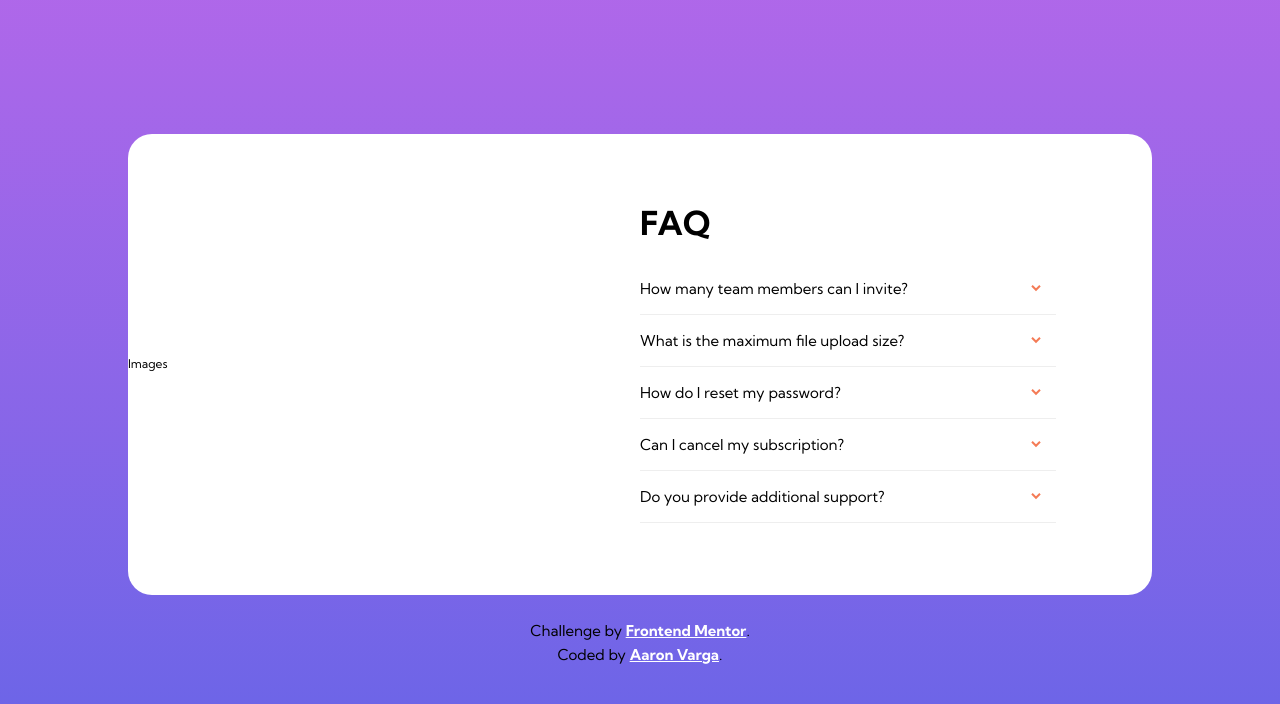
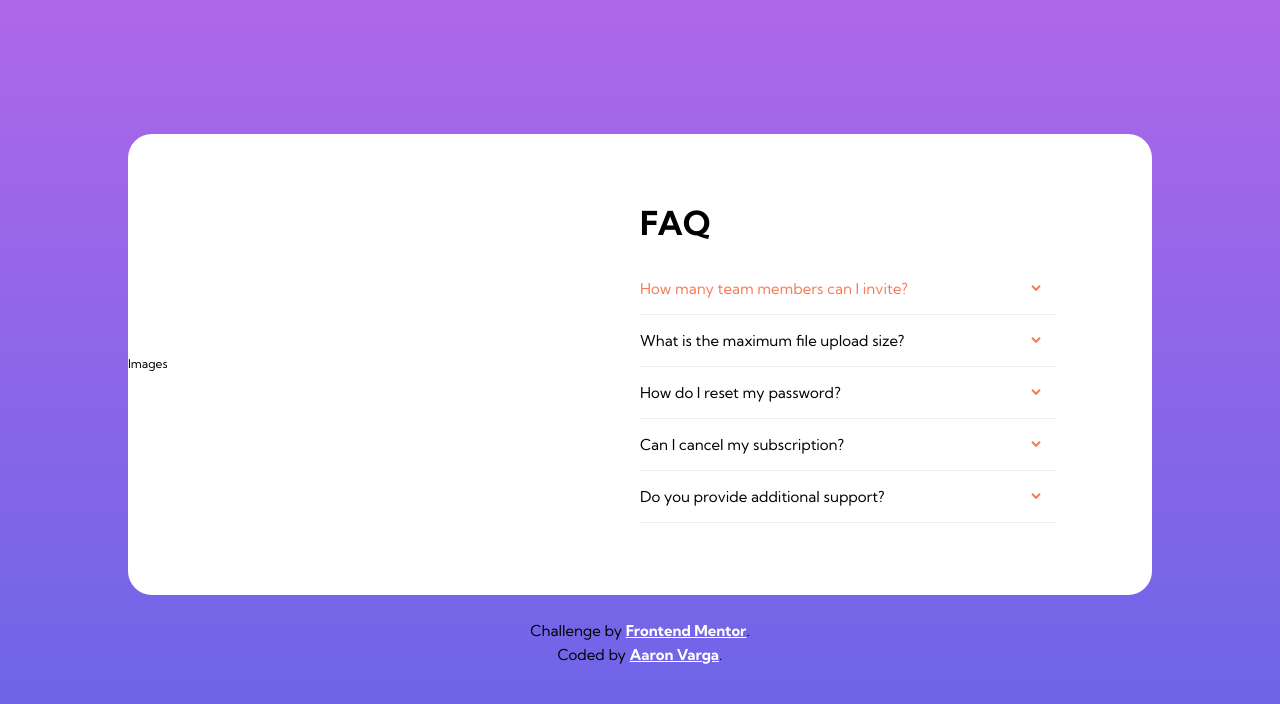
Before and after one commit to aaronthenihilist/faq-accordion-card, a plain HTML site: page index.html in a window 1280 px wide. In both pictures the pointer is over the heading "How many team members can I invite?". Drawn offline with Linux system fonts and the light colour scheme.

Commit message:
Updated CSS for summary element hover color

```diff
--- a/css/style.css
+++ b/css/style.css
@@ -65,6 +65,10 @@ summary {
   font-size: 1.25rem;
 }
 
+summary:hover {
+  color: hsl(14, 88%, 65%);
+}
+
 details summary::-webkit-details-marker,
 details summary::marker {
  display: none;
```
